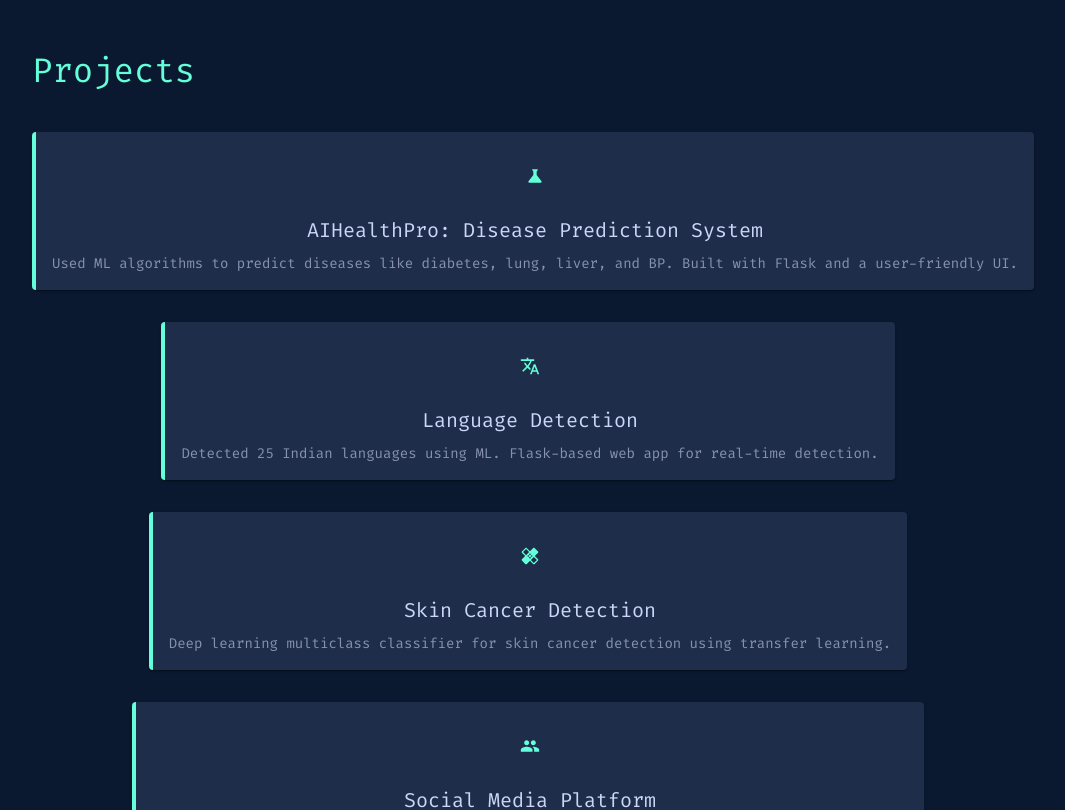
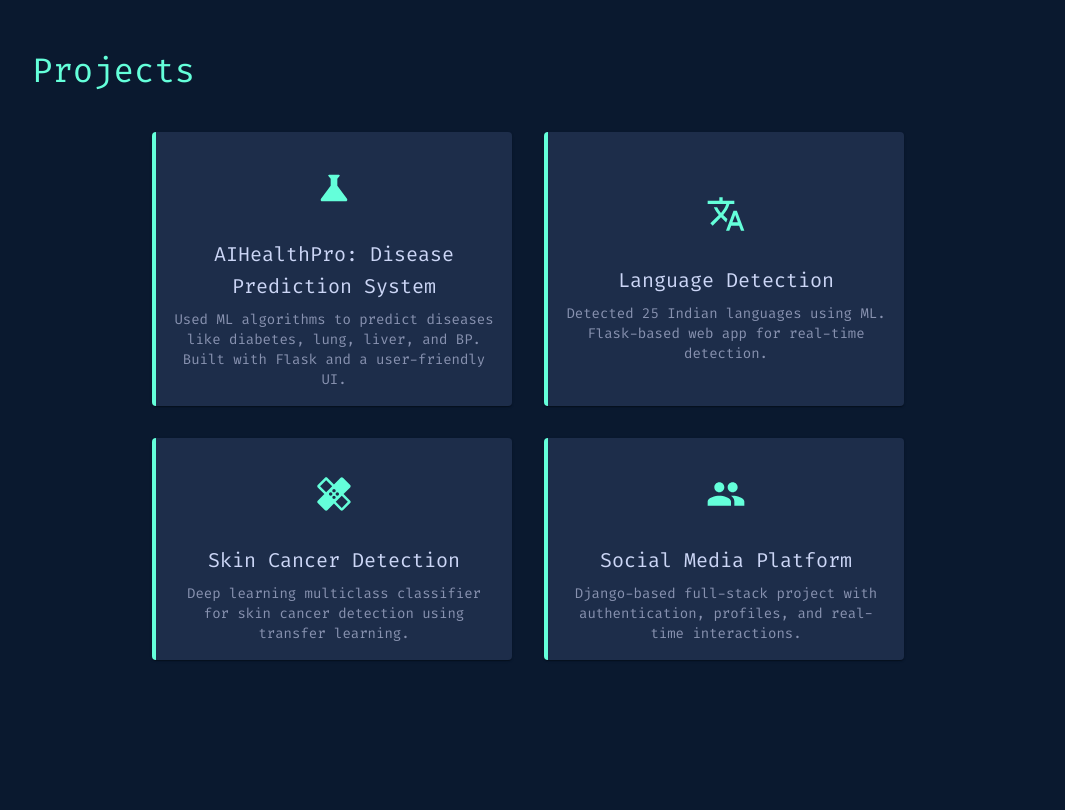
Before and after one commit to 004Saichaithanya/Portfolio, a React (Vite) app: page / in a window 1280 px wide. Shown: the part 680-1490 px from the top of the page, without its empty margins (72-1137 px from the left). Built offline with nearby package versions, Linux system fonts and the light colour scheme.

Commit message:
Update Projects.jsx

```diff
--- a/src/Components/Projects.jsx
+++ b/src/Components/Projects.jsx
@@ -20,25 +20,25 @@ const projects = [
     title: 'AIHealthPro: Disease Prediction System',
     description: 'Used ML algorithms to predict diseases like diabetes, lung, liver, and BP. Built with Flask and a user-friendly UI.',
     link: 'https://github.com/004Saichaithanya/AIHealthpro',
-    icon: <Science sx={{ color: '#64ffda', fontSize: 20 }} />,
+    icon: <Science sx={{ color: '#64ffda', fontSize: 40 }} />,  // Larger icon
   },
   {
     title: 'Language Detection',
     description: 'Detected 25 Indian languages using ML. Flask-based web app for real-time detection.',
     link: 'https://github.com/004Saichaithanya/LangDetection_ML',
-    icon: <Translate sx={{ color: '#64ffda', fontSize: 20 }} />,
+    icon: <Translate sx={{ color: '#64ffda', fontSize: 40 }} />,  // Larger icon
   },
   {
     title: 'Skin Cancer Detection',
     description: 'Deep learning multiclass classifier for skin cancer detection using transfer learning.',
     link: 'https://github.com/004Saichaithanya/Skin_Cancer_DL',
-    icon: <Healing sx={{ color: '#64ffda', fontSize: 20 }} />,
+    icon: <Healing sx={{ color: '#64ffda', fontSize: 40 }} />,  // Larger icon
   },
   {
     title: 'Social Media Platform',
     description: 'Django-based full-stack project with authentication, profiles, and real-time interactions.',
     link: 'https://github.com/004Saichaithanya/CODETECH-TASK2',
-    icon: <Group sx={{ color: '#64ffda', fontSize: 20 }} />,
+    icon: <Group sx={{ color: '#64ffda', fontSize: 40 }} />,  // Larger icon
   },
 ];
 
@@ -50,11 +50,12 @@ export default function Projects() {
       </Typography>
       <Grid container spacing={4} justifyContent="center">
         {projects.map((proj, idx) => (
-          <Grid item xs={12} sm={6} md={4} lg={3} key={idx}>
+          <Grid item xs={12} sm={6} md={4} lg={3} key={idx} sx={{ display: 'flex', justifyContent: 'center' }}>
             <Card
               sx={{
                 height: '100%',
-                width:'max-content',
+                minWidth: 280,
+                maxWidth: 360,
                 backgroundColor: '#112240',
                 borderLeft: '4px solid #64ffda',
                 display: 'flex',
@@ -63,7 +64,7 @@ export default function Projects() {
                 transition: 'transform 0.2s ease, box-shadow 0.2s ease',
                 '&:hover': {
                   transform: 'scale(1.02)',
-                 boxShadow: '0 0 10px #64ffda',
+                  boxShadow: '0 0 10px #64ffda',
                   cursor: 'pointer',
                 },
               }}
@@ -75,8 +76,8 @@ export default function Projects() {
                     sx={{
                       bgcolor: 'transparent',
                       margin: '0 auto 10px',
-                      width: 56,
-                      height: 56,
+                      width: 80,
+                      height: 80,
                     }}
                   >
                     {proj.icon}
```
